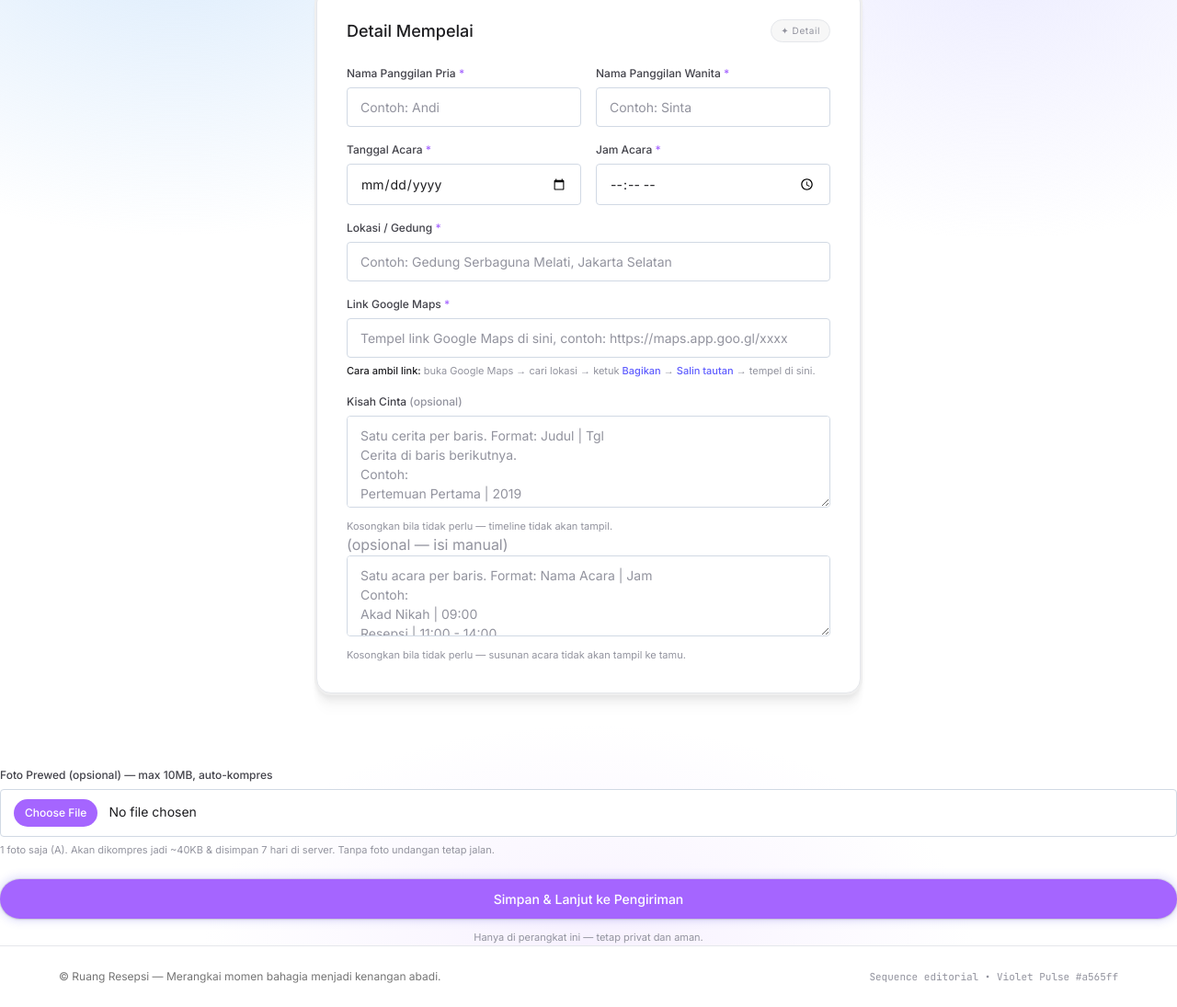
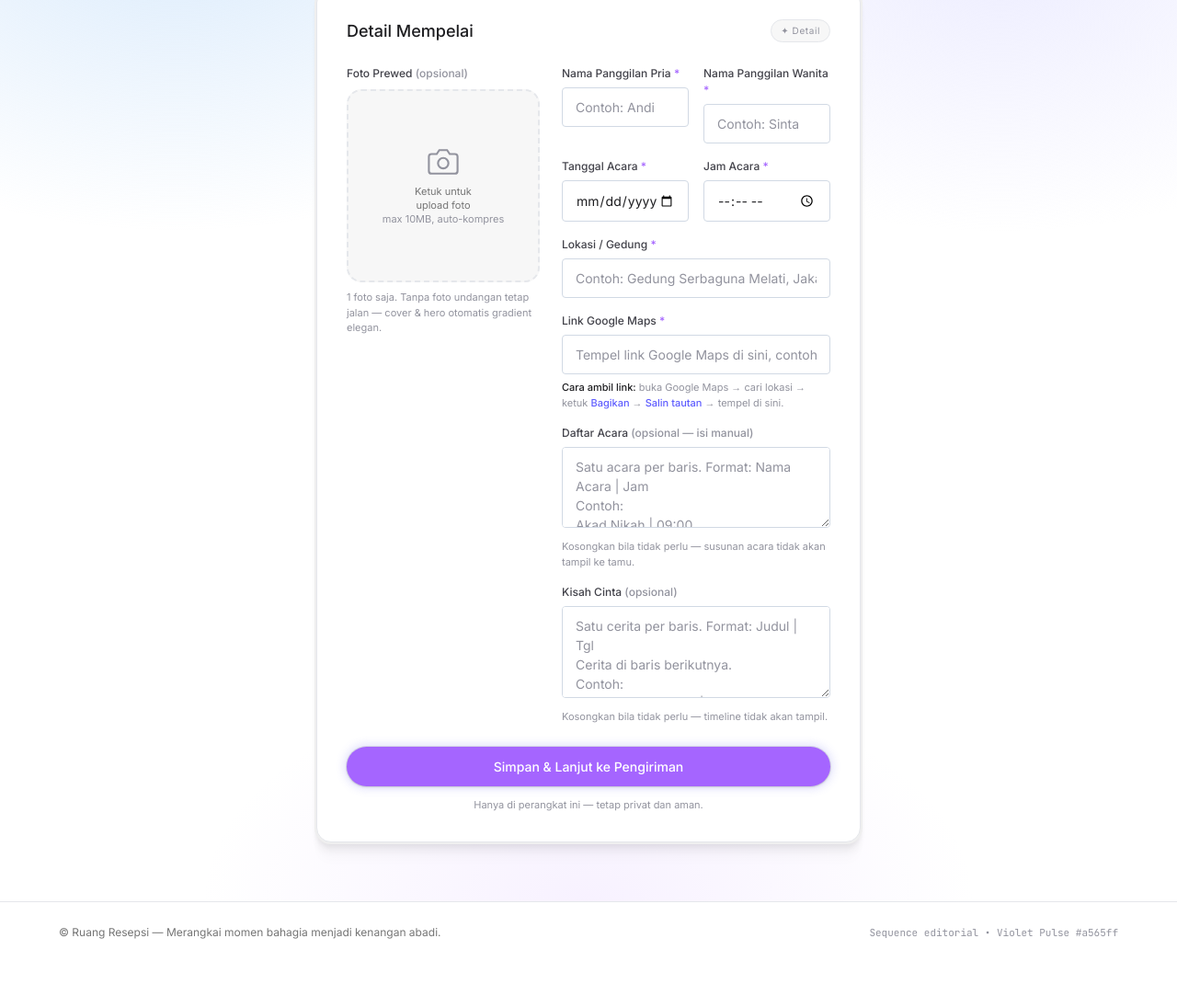
Before and after one commit to khamimzarr/ruang-resepsi, a website: page index.html in a window 1280 px wide. Shown: the part 1950-3045 px from the top of the page at 92% size. After the commit the page ends 2997 px from the top, so only its background shows below. Drawn offline with nearby package versions, Linux system fonts and the light colour scheme; a web font is replaced by a local one.

Commit message:
feat: setup form Opsi A — foto prewed di kolom kiri, field detail di kanan (grid rapi)
- Drop-zone foto 210px + field grid 2 kolom di sebelah kanan
- Preview show/hide icon + img di drop-zone
- Logic input id tetap, compress tidak berubah

```diff
--- a/index.html
+++ b/index.html
@@ -441,39 +441,44 @@ html{ scroll-behavior:smooth; }
       </div>
       <form id="setup-form" class="card-elevated p-6 sm:p-8 fade-in">
         <div class="flex items-center justify-between mb-6"><h2 class="font-medium text-[18px]">Detail Mempelai</h2><span class="text-[10px] tracking-[0.06em] text-smoke bg-bone border border-ash rounded-full px-2.5 py-1">✦ Detail</span></div>
+                <div class="grid grid-cols-1 md:grid-cols-[210px_1fr] gap-6">
+          <!-- Kiri: slot foto prewed -->
+          <div class="flex flex-col">
+            <label class="text-[12px] font-medium text-slate block mb-2">Foto Prewed <span class="text-smoke">(opsional)</span></label>
+            <div id="setup-foto-drop" class="relative w-full aspect-square rounded-2xl border-2 border-dashed border-ash bg-bone flex flex-col items-center justify-center text-center p-3 overflow-hidden">
+              <img id="setup-foto-img" class="hidden absolute inset-0 w-full h-full object-cover rounded-2xl" alt="Preview foto">
+              <svg id="setup-foto-ph" width="34" height="34" viewBox="0 0 24 24" fill="none" stroke="#92939e" stroke-width="1.5" class="mb-2"><path d="M23 19a2 2 0 0 1-2 2H3a2 2 0 0 1-2-2V8a2 2 0 0 1 2-2h4l2-3h6l2 3h4a2 2 0 0 1 2 2z"/><circle cx="12" cy="13" r="4"/></svg>
+              <p id="setup-foto-hint" class="text-[11px] text-steel leading-snug px-1">Ketuk untuk<br>upload foto<br><span class="text-smoke">max 10MB, auto-kompres</span></p>
+              <input id="setup-foto" type="file" accept="image/*" class="absolute inset-0 w-full h-full opacity-0 cursor-pointer">
+            </div>
+            <div id="setup-foto-preview" class="hidden mt-2 flex items-center gap-2 bg-bone border border-ash rounded-lg p-2">
+              <div class="flex-1 min-w-0"><p id="setup-foto-info" class="text-[11px] text-steel truncate"></p><p class="text-[10px] text-smoke">Hapus otomatis 7 hari</p></div>
+              <button type="button" id="setup-foto-remove" class="btn-secondary text-[11px] shrink-0">Hapus</button>
+            </div>
+            <p class="text-[11px] text-smoke mt-2 leading-[1.5]">1 foto saja. Tanpa foto undangan tetap jalan — cover & hero otomatis gradient elegan.</p>
+          </div>
+          <!-- Kanan: field detail mempelai -->
           <div class="grid grid-cols-1 sm:grid-cols-2 gap-4">
             <div><label class="text-[12px] font-medium text-slate block mb-1.5">Nama Panggilan Pria <span class="text-violet-pulse">*</span></label><input id="setup-pria" class="input-field" placeholder="Contoh: Andi" required></div>
             <div><label class="text-[12px] font-medium text-slate block mb-1.5">Nama Panggilan Wanita <span class="text-violet-pulse">*</span></label><input id="setup-wanita" class="input-field" placeholder="Contoh: Sinta" required></div>
-        </div>
-        <div class="grid grid-cols-1 sm:grid-cols-2 gap-4 mt-4">
             <div><label class="text-[12px] font-medium text-slate block mb-1.5">Tanggal Acara <span class="text-violet-pulse">*</span></label><input id="setup-tanggal" type="date" class="input-field" required></div>
             <div><label class="text-[12px] font-medium text-slate block mb-1.5">Jam Acara <span class="text-violet-pulse">*</span></label><input id="setup-jam" type="time" class="input-field" required></div>
-        </div>
-        <div class="mt-4"><label class="text-[12px] font-medium text-slate block mb-1.5">Lokasi / Gedung <span class="text-violet-pulse">*</span></label><input id="setup-lokasi" class="input-field" placeholder="Contoh: Gedung Serbaguna Melati, Jakarta Selatan" required></div>
-        <div class="mt-4">
+            <div class="sm:col-span-2"><label class="text-[12px] font-medium text-slate block mb-1.5">Lokasi / Gedung <span class="text-violet-pulse">*</span></label><input id="setup-lokasi" class="input-field" placeholder="Contoh: Gedung Serbaguna Melati, Jakarta Selatan" required></div>
+            <div class="sm:col-span-2">
               <label class="text-[12px] font-medium text-slate block mb-1.5">Link Google Maps <span class="text-violet-pulse">*</span></label>
               <input id="setup-maps" class="input-field" placeholder="Tempel link Google Maps di sini, contoh: https://maps.app.goo.gl/xxxx" required inputmode="url">
-          <p class="text-[11px] text-smoke mt-1.5 leading-[1.5]">
-            <span class="font-medium text-graphite">Cara ambil link:</span> buka Google Maps → cari lokasi → ketuk <span class="font-medium text-indigo-ink">Bagikan</span> → <span class="font-medium text-indigo-ink">Salin tautan</span> → tempel di sini.
-          </p>
+              <p class="text-[11px] text-smoke mt-1.5 leading-[1.5]"><span class="font-medium text-graphite">Cara ambil link:</span> buka Google Maps → cari lokasi → ketuk <span class="font-medium text-indigo-ink">Bagikan</span> → <span class="font-medium text-indigo-ink">Salin tautan</span> → tempel di sini.</p>
             </div>
-        <div class="mt-4">
+            <div class="sm:col-span-2">
+              <label class="text-[12px] font-medium text-slate block mb-1.5">Daftar Acara <span class="text-smoke">(opsional — isi manual)</span></label>
+              <textarea id="setup-acara" class="input-field resize-y min-h-[88px]" placeholder="Satu acara per baris. Format: Nama Acara | Jam&#10;Contoh:&#10;Akad Nikah | 09:00&#10;Resepsi | 11:00 - 14:00"></textarea>
+              <p class="text-[11px] text-smoke mt-1.5">Kosongkan bila tidak perlu — susunan acara tidak akan tampil ke tamu.</p>
+            </div>
+            <div class="sm:col-span-2">
               <label class="text-[12px] font-medium text-slate block mb-1.5">Kisah Cinta <span class="text-smoke">(opsional)</span></label>
               <textarea id="setup-kisah" class="input-field resize-y min-h-[100px]" placeholder="Satu cerita per baris. Format: Judul | Tgl&#10;Cerita di baris berikutnya.&#10;Contoh:&#10;Pertemuan Pertama | 2019&#10;Kami bertemu saat organisasi kampus..."></textarea>
               <p class="text-[11px] text-smoke mt-1.5">Kosongkan bila tidak perlu — timeline tidak akan tampil.</p>
             </div>
- <span class="text-smoke">(opsional — isi manual)</span></label>
-          <textarea id="setup-acara" class="input-field resize-y min-h-[88px]" placeholder="Satu acara per baris. Format: Nama Acara | Jam&#10;Contoh:&#10;Akad Nikah | 09:00&#10;Resepsi | 11:00 - 14:00"></textarea>
-          <p class="text-[11px] text-smoke mt-1.5">Kosongkan bila tidak perlu — susunan acara tidak akan tampil ke tamu.</p>
-        </div>
-        <div class="mt-4">
-          <label class="text-[12px] font-medium text-slate block mb-1.5">Foto Prewed (opsional) — max 10MB, auto-kompres</label>
-          <input id="setup-foto" type="file" accept="image/*" class="input-field file:mr-3 file:px-3 file:py-1.5 file:rounded-full file:border-0 file:bg-violet-pulse file:text-white file:text-[12px] file:font-medium">
-          <p class="text-[11px] text-smoke mt-1.5">1 foto saja (A). Akan dikompres jadi ~40KB & disimpan 7 hari di server. Tanpa foto undangan tetap jalan.</p>
-          <div id="setup-foto-preview" class="hidden mt-3 flex items-center gap-3 bg-bone border border-ash rounded-lg p-3">
-            <img id="setup-foto-img" class="w-[72px] h-[72px] object-cover rounded-lg border border-ash" alt="Preview foto">
-            <div class="flex-1 min-w-0"><p id="setup-foto-info" class="text-[12px] text-steel truncate"></p><p class="text-[11px] text-smoke">Akan terhapus otomatis 7 hari setelah disimpan</p></div>
-            <button type="button" id="setup-foto-remove" class="btn-secondary text-[11px] shrink-0">Hapus foto</button>
           </div>
         </div>
                 <div class="divider my-6"></div>
@@ -581,7 +586,7 @@ async function handleFotoFile(file){
     var out=await compressAdaptive(file, MAX);
     if(!out){ alert('Foto terlalu kompleks untuk dikompres di bawah 220KB. Coba foto yang lebih sederhana.'); if(st) st.classList.add('hidden'); return; }
     _fotoDataUrl=out; _fotoPendingInfo=file.name+' • '+(out.length>1024?Math.round(out.length/1024)+'KB':out.length+'B')+' (auto-kompres)';
-    if(img){ img.src=out; } if(info) info.textContent=_fotoPendingInfo; if(pv) pv.classList.remove('hidden');
+    if(img){ img.src=out; img.classList.remove('hidden'); } var _ph=document.getElementById('setup-foto-ph'); if(_ph) _ph.classList.add('hidden'); var _hint=document.getElementById('setup-foto-hint'); if(_hint) _hint.classList.add('hidden'); if(info) info.textContent=_fotoPendingInfo; if(pv) pv.classList.remove('hidden');
     if(st){ st.classList.remove('hidden'); st.className='text-center text-[11px] mt-2 text-ledger-green'; st.textContent='Foto siap — tajam & ringan, disimpan 7 hari di server'; setTimeout(function(){ st.classList.add('hidden'); },3000); }
   }catch(e){ console.warn(e); alert('Gagal memproses foto. Coba file lain.'); if(st) st.classList.add('hidden'); }
 }
@@ -608,7 +613,7 @@ async function compressAdaptive(file, maxLen){
 (function(){
   var inp=document.getElementById('setup-foto'), rm=document.getElementById('setup-foto-remove');
   if(inp) inp.addEventListener('change',function(){ var f=this.files&&this.files[0]; if(f) handleFotoFile(f); });
-  if(rm) rm.addEventListener('click',function(){ _fotoDataUrl=null; _fotoPendingInfo=''; var pv=document.getElementById('setup-foto-preview'); if(pv) pv.classList.add('hidden'); var i=document.getElementById('setup-foto'); if(i) i.value=''; var st=document.getElementById('setup-status'); if(st){ st.className='text-center text-[11px] mt-2 text-steel'; st.textContent='Foto dihapus'; st.classList.remove('hidden'); setTimeout(function(){ st.classList.add('hidden'); },1500); }});
+  if(rm) rm.addEventListener('click',function(){ _fotoDataUrl=null; _fotoPendingInfo=''; var pv=document.getElementById('setup-foto-preview'); if(pv) pv.classList.add('hidden'); var i=document.getElementById('setup-foto'); if(i) i.value=''; var im=document.getElementById('setup-foto-img'); if(im){ im.classList.add('hidden'); im.src=''; } var ph=document.getElementById('setup-foto-ph'); if(ph) ph.classList.remove('hidden'); var hn=document.getElementById('setup-foto-hint'); if(hn) hn.classList.remove('hidden'); var st=document.getElementById('setup-status'); if(st){ st.className='text-center text-[11px] mt-2 text-steel'; st.textContent='Foto dihapus'; st.classList.remove('hidden'); setTimeout(function(){ st.classList.add('hidden'); },1500); }});
 })();
 function getShortIdFromPath(){ var m=location.pathname.match(/\/u\/([A-Za-z0-9]{4,16})/); return m?m[1]:''; }
 function buildGuestShortUrl(nama, shortId){ var sid=shortId || (loadData()&&loadData().id) || getShortIdFromPath(); if(!sid) return buildGuestUrl(nama); return location.origin+'/u/'+sid+'?tamu='+encodeURIComponent(b64enc(nama)); }
```
Lines whose indentation alone changed are shown as unchanged.
